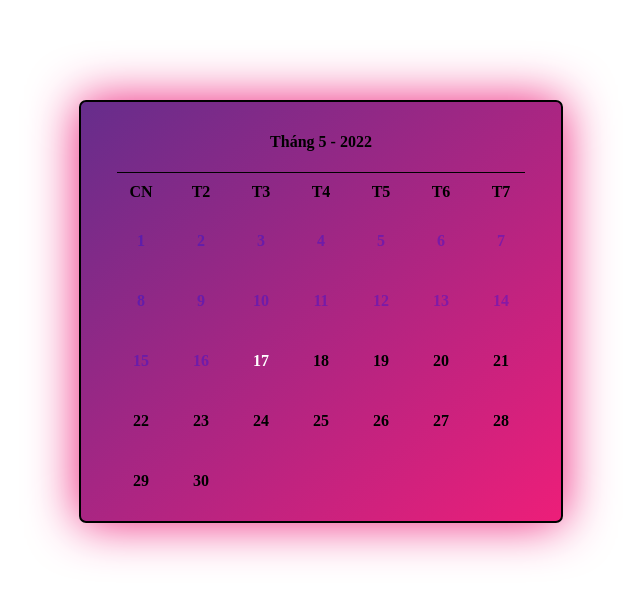
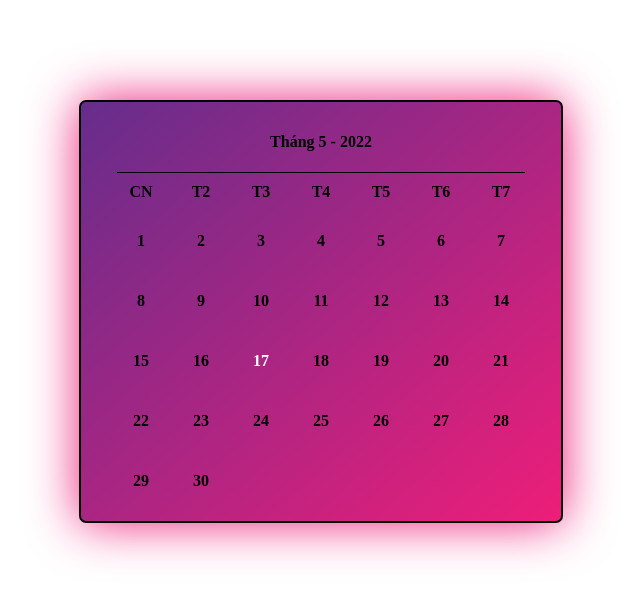
Before and after one commit to phieuLOL/Lich, a plain HTML site: page index.html in a window 1280 px wide. Shown: the whole page, without its empty margins (351-991 px from the left). Drawn offline with nearby package versions, Linux system fonts and the light colour scheme.

Commit message:
Update style.css

```diff
--- a/style.css
+++ b/style.css
@@ -48,7 +48,7 @@ ul li {
      font-weight: 600;
 }
 .day-of-mo {
-     color: hsla(239, 100%, 50%, 0.3);
+/*      color: hsla(239, 100%, 50%, 0.3); */
 }
 .false {
      display: flex;
```
